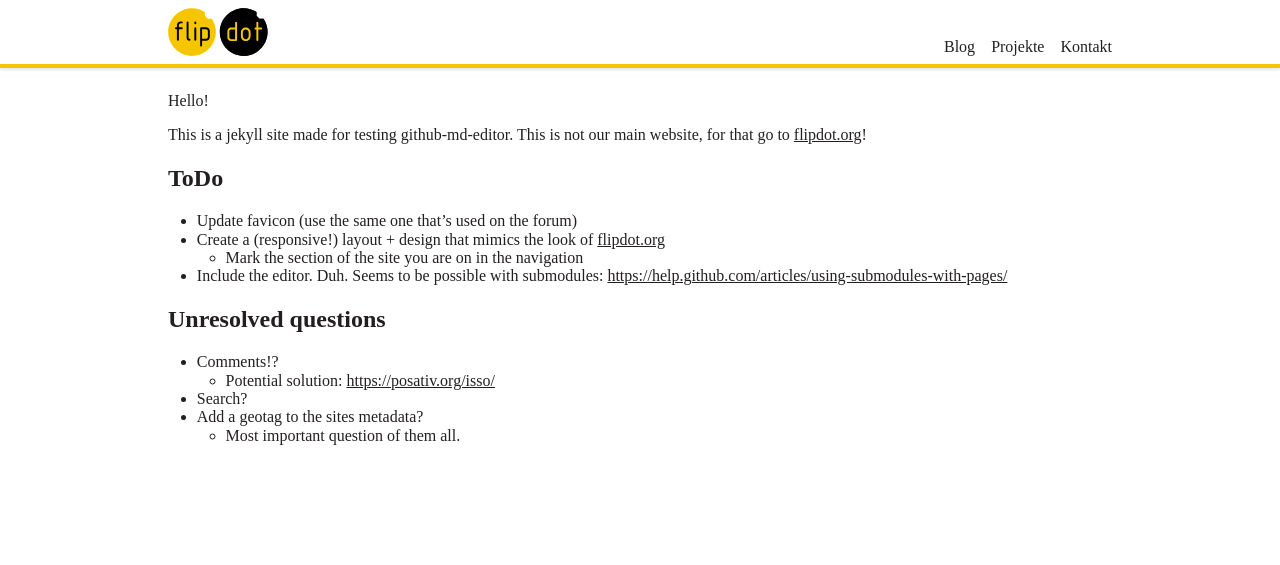
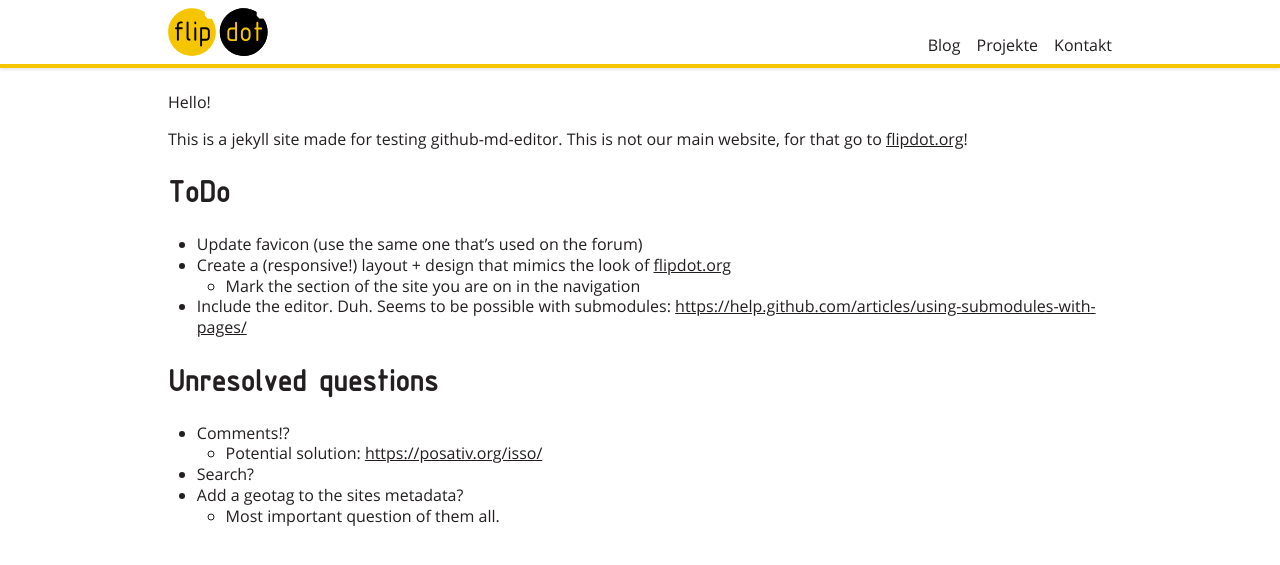
Before and after one commit to flipdot-faded/flipdot.github.io, a Jekyll site: the page built from index.md, in a window 1280 px wide. Shown: the top 565 px of the page. Built offline with Jekyll 4.4.1, drawn with Linux system fonts in a browser that asks for light colours; our own code applies the rules of GitHub Pages for plain Markdown files.

Commit message:
Add fonts. So much nicer :)

```diff
--- a/_sass/base.scss
+++ b/_sass/base.scss
@@ -19,8 +19,25 @@ body {
 
     min-height: 100%;
 
+    line-height: 1.3;
+    font-family: 'OpenSans';
     background-color: #fff;
     color: $flipdot-black;
+}
+
+strong {
+    // Bold sucks, semi-bold is large enough
+    font-weight: 600;
+}
+
+h1, h2, h3, h4, h5, h6 {
+    font-family: 'ISOCPEUR';
+
+    // ISOCPEUR glyphs have whitespace below, but not above. Work around this
+    // moving the whole tag down a little. TODO: Change the font instead of
+    // working around its brokenness in CSS.
+    position: relative;
+    top: .1em;
 }
 
 a {
--- /dev/null
+++ b/_sass/fonts.scss
@@ -0,0 +1,34 @@
+@font-face {
+    font-family: 'ISOCPEUR';
+    src: url('/fonts/isocpeur.woff') format('woff');
+    font-weight: 400;
+    font-style: normal;
+}
+
+@font-face {
+    font-family: 'OpenSans';
+    src: url('/fonts/OpenSans-Regular.woff') format('woff');
+    font-weight: 400;
+    font-style: normal;
+}
+
+@font-face {
+    font-family: 'OpenSans';
+    src: url('/fonts/OpenSans-Italic.woff') format('woff');
+    font-weight: 400;
+    font-style: italic;
+}
+
+@font-face {
+    font-family: 'OpenSans';
+    src: url('/fonts/OpenSans-SemiBold.woff') format('woff');
+    font-weight: 600;
+    font-style: normal;
+}
+
+@font-face {
+    font-family: 'OpenSans';
+    src: url('/fonts/OpenSans-SemiBoldItalic.woff') format('woff');
+    font-weight: 600;
+    font-style: italic;
+}
--- a/css/site.scss
+++ b/css/site.scss
@@ -2,6 +2,7 @@
 ---
 
 @import "variables";
+@import "fonts";
 @import "base";
 @import "site_header";
 @import "site_content";
--- a/index.md
+++ b/index.md
@@ -5,7 +5,7 @@ Hello!
 This is a jekyll site made for testing github-md-editor. This is not our main
 website, for that go to [flipdot.org][]!
 
-## ToDo
+# ToDo
 
 * Update favicon (use the same one that's used on the forum)
 * Create a (responsive!) layout + design that mimics the look of [flipdot.org][]
@@ -13,7 +13,7 @@ website, for that go to [flipdot.org][]!
 * Include the editor. Duh. Seems to be possible with submodules:
   <https://help.github.com/articles/using-submodules-with-pages/>
 
-## Unresolved questions
+# Unresolved questions
 
 * Comments!?
   * Potential solution: <https://posativ.org/isso/>
```
Also changed, not shown: fonts/OpenSans-Italic.woff (added), fonts/OpenSans-Regular.woff (added), fonts/OpenSans-Semibold.woff (added), fonts/OpenSans-SemiboldItalic.woff (added), fonts/isocpeur.ttf (added), fonts/isocpeur.woff (added).
